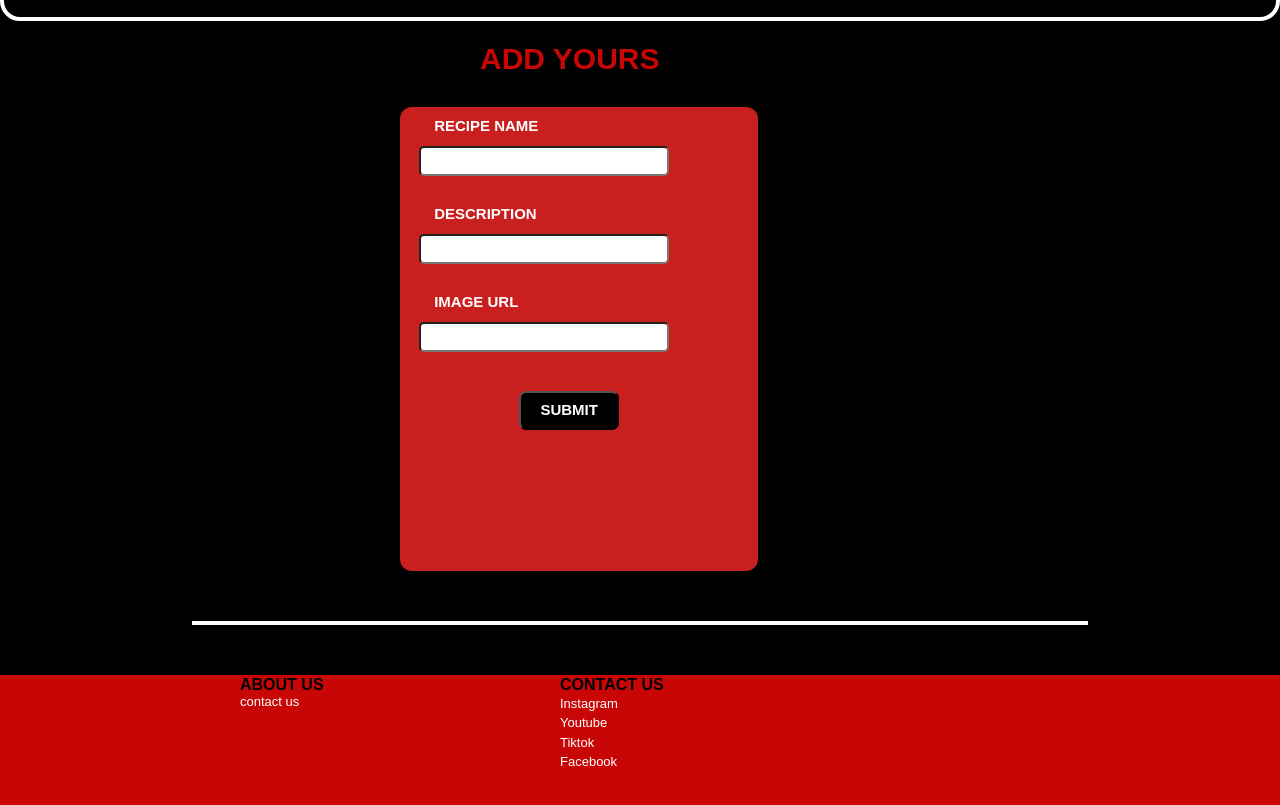
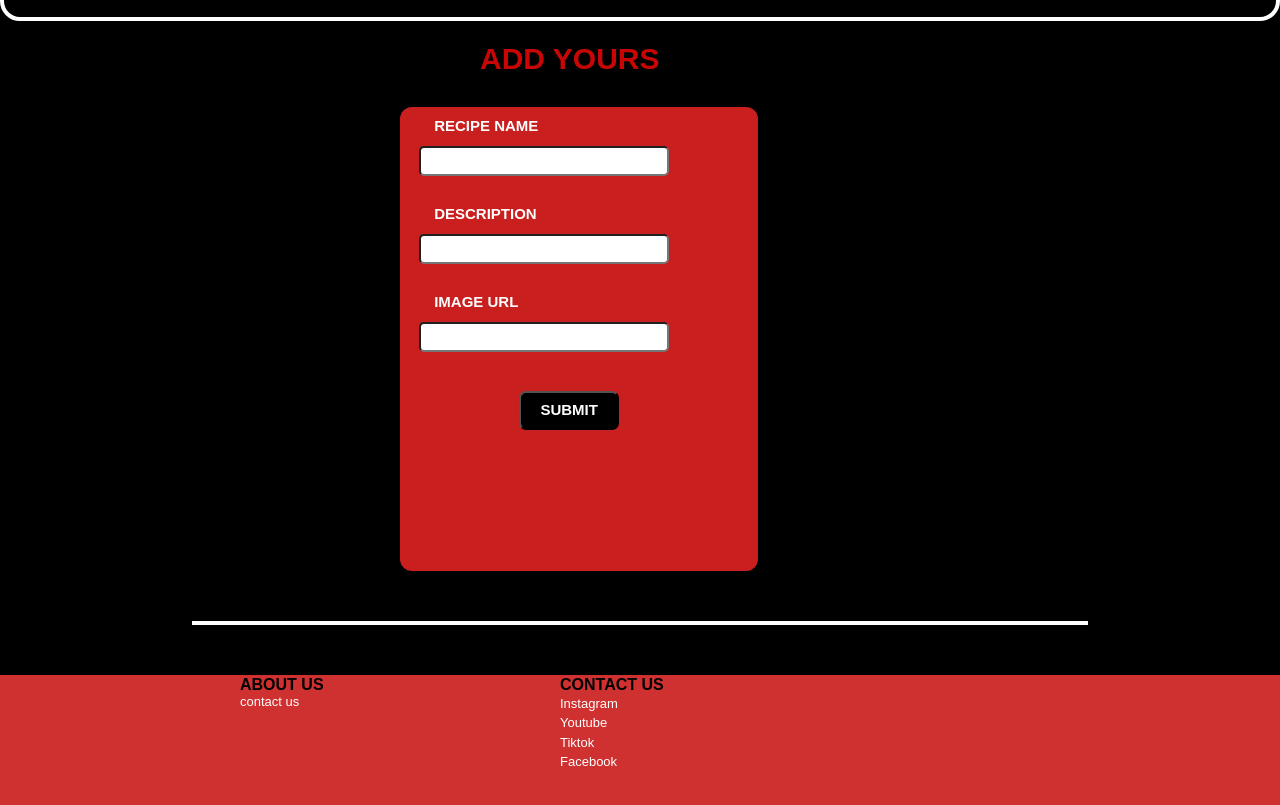
Before and after one commit to mujahidina/phase-1-project, a website: page index.html in a window 1280 px wide. Shown: the part 1163-1968 px from the top of the page. Drawn offline with nearby package versions, Linux system fonts and the light colour scheme.

Commit message:
changed the footer color t0 light-red

```diff
--- a/styles.css
+++ b/styles.css
@@ -331,7 +331,7 @@ padding: 2px;
 
 
 .footer{
-  background-color: #c90606;
+  background-color: #cf3030;
   width: 100%;
   height: 17vh;
   margin-top: 50px;
```
